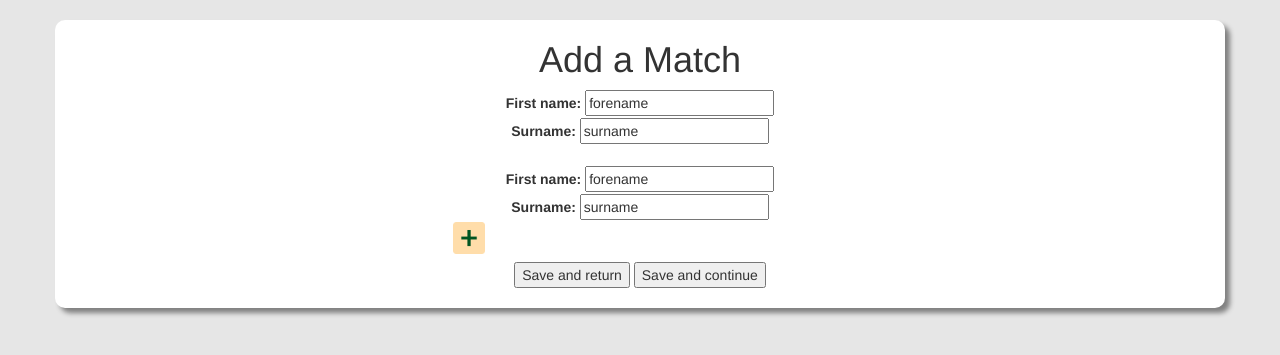
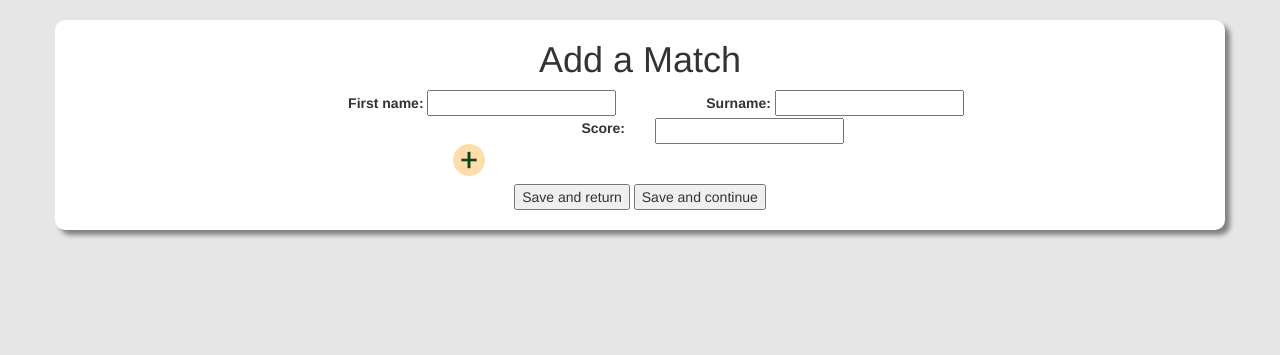
Before and after one commit to CiaranBrennan/Scrabbler, a Django app: page /addmatch/ in a window 1280 px wide. Shown: the part 52-407 px from the top of the page. Run offline with Django 3.2, Linux system fonts and the light colour scheme; some libraries are stand-ins or nearby versions.

Commit message:
Changed HTML form to Django form

```diff
--- a/scrabbler_root/scrabbler_app/forms.py
+++ b/scrabbler_root/scrabbler_app/forms.py
@@ -1,12 +1,20 @@
 from django import forms
 
 class EditForm(forms.Form):
-    firstName = forms.CharField (label="First name", max_length=30, required=False)
-    surname   = forms.CharField (label="Surname", max_length=30, required=False)
-    email     = forms.EmailField(label="Email", required=False)
+    forename  = forms.CharField  (label="Forename", max_length=30, required=False)
+    surname   = forms.CharField  (label="Surname", max_length=30, required=False)
+    email     = forms.EmailField (label="Email", required=False)
 
 class CreateForm(forms.Form):
-    firstName  = forms.CharField (label="First name", max_length=30)
-    surname    = forms.CharField (label="Surname", max_length=30)
-    email      = forms.EmailField(label="Email")
-    dateJoined = forms.DateField (label="Date joined")
+    forename   = forms.CharField  (label="Forename", max_length=30)
+    surname    = forms.CharField  (label="Surname", max_length=30)
+    email      = forms.EmailField (label="Email")
+    dateJoined = forms.DateField  (label="Date joined")
+
+class AddMatchForm(forms.Form):
+    fname1 = forms.CharField (label="Forename", max_length=30, required=True)
+    sname1 = forms.CharField (label="Surname", max_length=30, required=True)
+    score1 = forms.IntegerField (label="Score", required=True)
+    fname2 = forms.CharField (label="Forename", max_length=30, required=True)
+    sname2 = forms.CharField (label="Surname", max_length=30, required=True)
+    score2 = forms.IntegerField (label="Score", required=True)
--- a/scrabbler_root/scrabbler_app/static/css/addmatch.css
+++ b/scrabbler_root/scrabbler_app/static/css/addmatch.css
@@ -13,3 +13,24 @@
     width: 32px;
     height: 32px;
 }
+
+.col-md-3 {
+    padding: 5px;
+}
+
+label {
+    display: inline-block;
+    text-align: right;
+    width: 150px;
+}
+
+#snameField {
+    text-align: left;
+    width: auto;
+}
+
+#scoreField {
+    float: right;
+}
+
+input[id^='id_score']{float: left;}
--- a/scrabbler_root/scrabbler_app/templates/addmatch.html
+++ b/scrabbler_root/scrabbler_app/templates/addmatch.html
@@ -8,15 +8,25 @@
         <h1>Add a Match</h1>
         <!-- TODO: Add a button to the form to add a new player in the match -->
         <form action="POST">
-            <label for="fname">First name: </label>
-            <input type="text" id="fname" value="forename"><br>
-            <label for="sname">Surname: </label>
-            <input type="text" id="sname" value="surname"><br><br>
-            <label for="fname">First name: </label>
-            <input type="text" id="fname" value="forename"><br>
-            <label for="sname">Surname: </label>
-            <input type="text" id="sname" value="surname"> <br>
-            <button id="add-player"><img src="{% static 'images/plus-icon.png' %}" id="add-player-icon" border="0"></button><br><br>
+            <div class="row">
+                <div class="col-lg-6">
+                    <label for="{{ form.fname1.id_for_label }}">First name: </label>
+                    {{ form.fname1 }}
+                </div>
+                <div class="col-lg-6">
+                    <label id="snameField" for="{{ form.sname1.id_for_label }}">Surname: </label>
+                    {{ form.sname1 }}
+                </div>
+            </div>
+            <div class="row">
+                <div class="col-lg-6">
+                    <label id="scoreField" for="{{ form.score1.id_for_label }}">Score: </label>
+                </div>
+                <div class="col-lg-6">
+                    {{ form.score1 }}
+                </div>
+            </div>
+            <button id="add-player"><img src="{% static 'images/favicon.ico' %}" id="add-player-icon" border="0"></button><br><br>
             <input type="submit" value="Save and return">
             <input type="submit" value="Save and continue">
         </form>
--- a/scrabbler_root/scrabbler_app/views.py
+++ b/scrabbler_root/scrabbler_app/views.py
@@ -7,6 +7,8 @@ from django.http import HttpResponseRedirect
 from django.db.models import Avg, Max, Min, Sum
 from django.contrib import messages
 import matplotlib.pyplot as plt
+
+from .forms import AddMatchForm
 
 # Create your views here.
 def index(request):
@@ -73,4 +75,18 @@ def playerProfile(request, userID):
 	})
 
 def addMatch(request):
-	return render(request, "addmatch.html")
+	if request.method == 'POST':
+        # create a form instance and populate it with data from the request:
+		form = AddMatchForm(request.POST)
+        # check whether it's valid:
+		if form.is_valid():
+            # process the data in form.cleaned_data as required
+            # ...
+            # redirect to a new URL:
+			return HttpResponseRedirect('/thanks/')
+
+    # if a GET (or any other method) we'll create a blank form
+	else:
+		form = AddMatchForm()
+
+	return render(request, 'addmatch.html', {'form': form})
```
Also changed, not shown: scrabbler_root/scrabbler_app/static/images/android-chrome-192x192.png (added), scrabbler_root/scrabbler_app/static/images/android-chrome-512x512.png (added), scrabbler_root/scrabbler_app/static/images/apple-touch-icon.png (added), scrabbler_root/scrabbler_app/static/images/favicon-16x16.png (added), scrabbler_root/scrabbler_app/static/images/favicon-32x32.png (added), scrabbler_root/scrabbler_app/static/images/favicon.ico (added).
